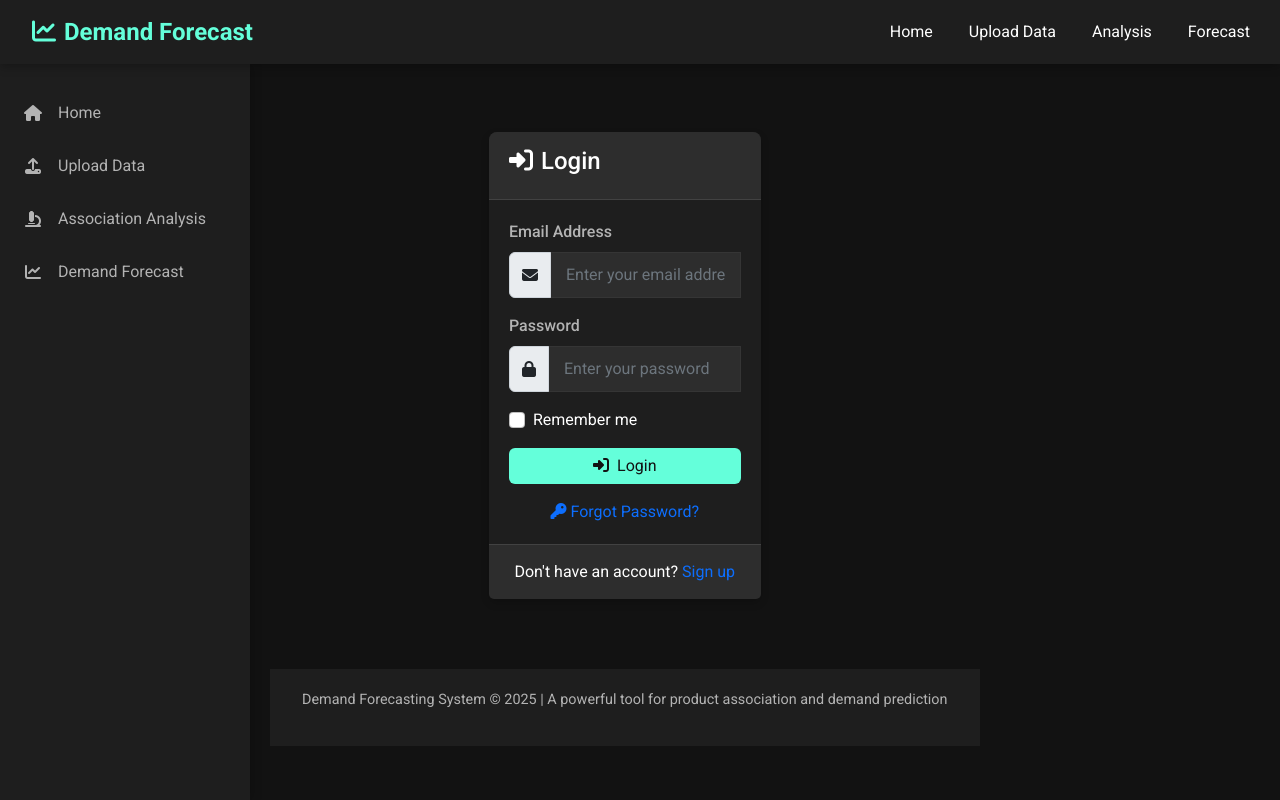
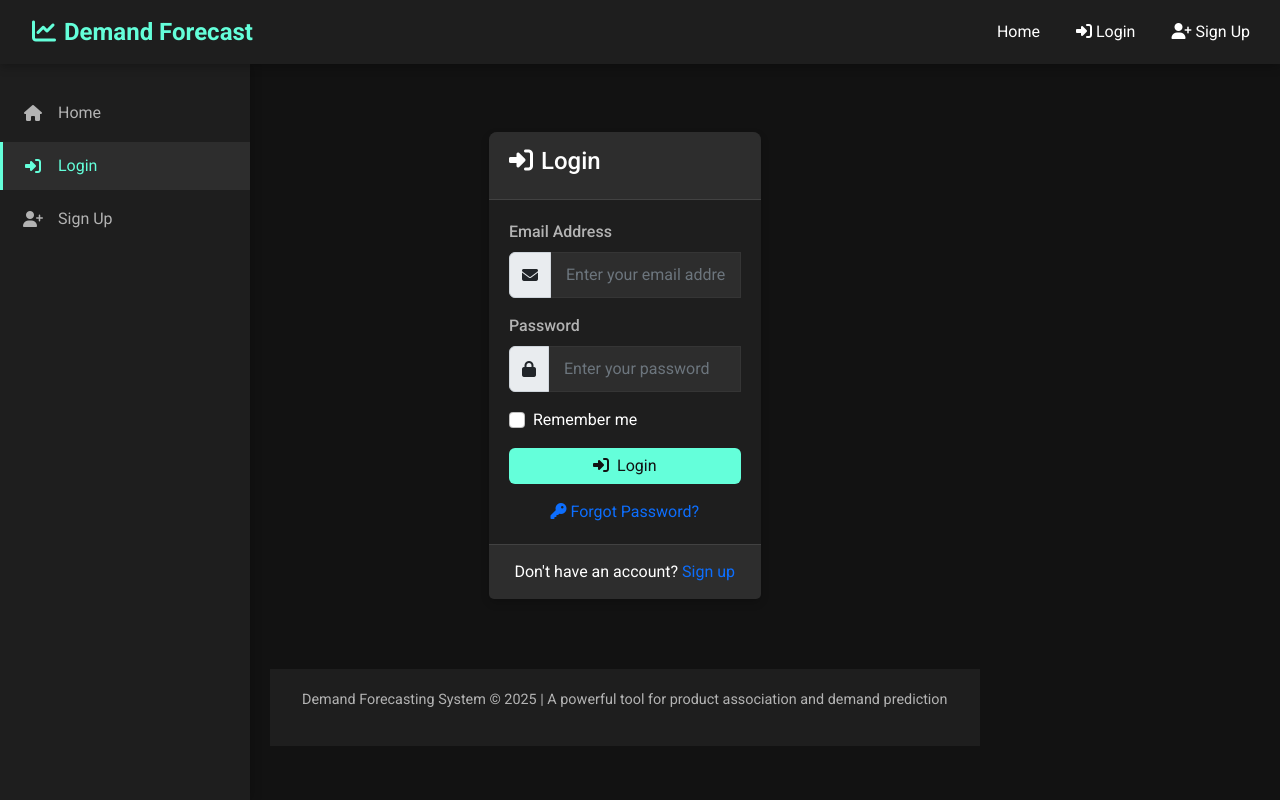
Before and after one commit to MufaroMabaudi8/DemandForecast2, a Flask app: a page that uses templates/layout.html in a window 1280 px wide. Run offline with Flask 3, Linux system fonts and the light colour scheme.

Commit message:
Enhance user interface with login and logout functionality and data uploading
Implements conditional rendering of login/logout/signup and data upload links in `layout.html` based on `current_user.is_authenticated` and passes `form=None` to `index.html`.

Replit-Commit-Author: Agent
Replit-Commit-Session-Id: e89e8cd6-9837-4127-870d-2fe37899a4ab
Replit-Commit-Screenshot-Url: https://storage.googleapis.com/screenshot-production-us-central1/277fba7b-60cc-45cb-b361-8f4644ddaeae/4f29741f-94da-4b5f-89f9-6fbfba22d5fc.jpg

```diff
--- a/routes.py
+++ b/routes.py
@@ -53,7 +53,7 @@ class ForgotPasswordForm(FlaskForm):
 def index():
     # Get the latest dataset if available
     latest_dataset = Dataset.query.order_by(Dataset.upload_date.desc()).first()
-    return render_template('index.html', dataset=latest_dataset)
+    return render_template('index.html', dataset=latest_dataset, form=None)
 
 @app.route('/login', methods=['GET', 'POST'])
 def login():
--- a/templates/layout.html
+++ b/templates/layout.html
@@ -41,6 +41,7 @@
                     <li class="nav-item">
                         <a class="nav-link" href="{{ url_for('index') }}">Home</a>
                     </li>
+                    {% if current_user.is_authenticated %}
                     <li class="nav-item">
                         <a class="nav-link" href="{{ url_for('upload') }}">Upload Data</a>
                     </li>
@@ -50,6 +51,23 @@
                     <li class="nav-item">
                         <a class="nav-link" href="{{ url_for('forecast') }}">Forecast</a>
                     </li>
+                    <li class="nav-item">
+                        <a class="nav-link" href="{{ url_for('logout') }}">
+                            <i class="fas fa-sign-out-alt me-1"></i>Logout
+                        </a>
+                    </li>
+                    {% else %}
+                    <li class="nav-item">
+                        <a class="nav-link" href="{{ url_for('login') }}">
+                            <i class="fas fa-sign-in-alt me-1"></i>Login
+                        </a>
+                    </li>
+                    <li class="nav-item">
+                        <a class="nav-link" href="{{ url_for('signup') }}">
+                            <i class="fas fa-user-plus me-1"></i>Sign Up
+                        </a>
+                    </li>
+                    {% endif %}
                 </ul>
             </div>
         </div>
@@ -63,6 +81,7 @@
                 <i class="fas fa-home sidebar-icon"></i>
                 <span>Home</span>
             </a>
+            {% if current_user.is_authenticated %}
             <a href="{{ url_for('upload') }}" class="sidebar-item {% if request.path == '/upload' %}active{% endif %}">
                 <i class="fas fa-upload sidebar-icon"></i>
                 <span>Upload Data</span>
@@ -76,6 +95,21 @@
                 <i class="fas fa-chart-line sidebar-icon"></i>
                 <span>Demand Forecast</span>
             </a>
+            <div class="sidebar-divider"></div>
+            <a href="{{ url_for('logout') }}" class="sidebar-item">
+                <i class="fas fa-sign-out-alt sidebar-icon"></i>
+                <span>Logout</span>
+            </a>
+            {% else %}
+            <a href="{{ url_for('login') }}" class="sidebar-item {% if request.path == '/login' %}active{% endif %}">
+                <i class="fas fa-sign-in-alt sidebar-icon"></i>
+                <span>Login</span>
+            </a>
+            <a href="{{ url_for('signup') }}" class="sidebar-item {% if request.path == '/signup' %}active{% endif %}">
+                <i class="fas fa-user-plus sidebar-icon"></i>
+                <span>Sign Up</span>
+            </a>
+            {% endif %}
         </div>
 
         <!-- Main Content -->
```
